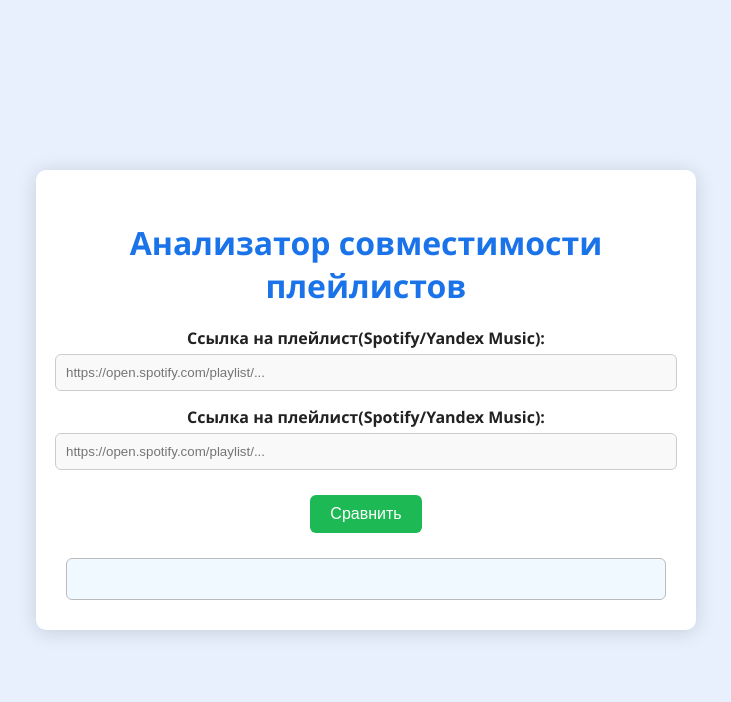
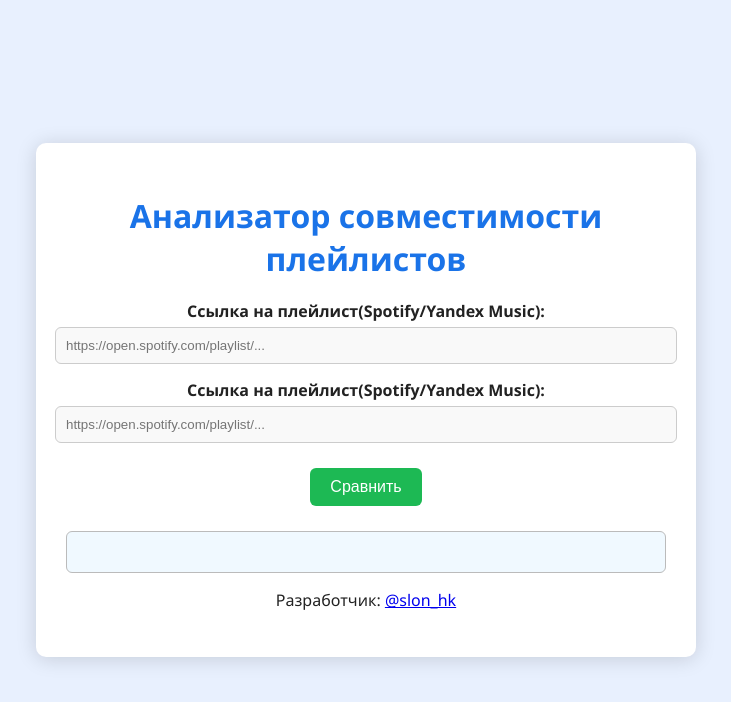
Before and after one commit to slon-hk/playlist_comparator, a Flask app: page / in a window 1280 px wide. Shown: the top 702 px of the page, without its empty margins (274-1005 px from the left). Run offline with Flask 3, Linux system fonts and the light colour scheme.

Commit message:
add developer name

```diff
--- a/templates/index.html
+++ b/templates/index.html
@@ -130,6 +130,7 @@
 
         <div class="loader" id="loader"></div>
         <div id="results"></div>
+        <p>Разработчик: <a href="https://github.com/slon-hk">@slon_hk</a></p>
     </div>
 
     <script>
```
